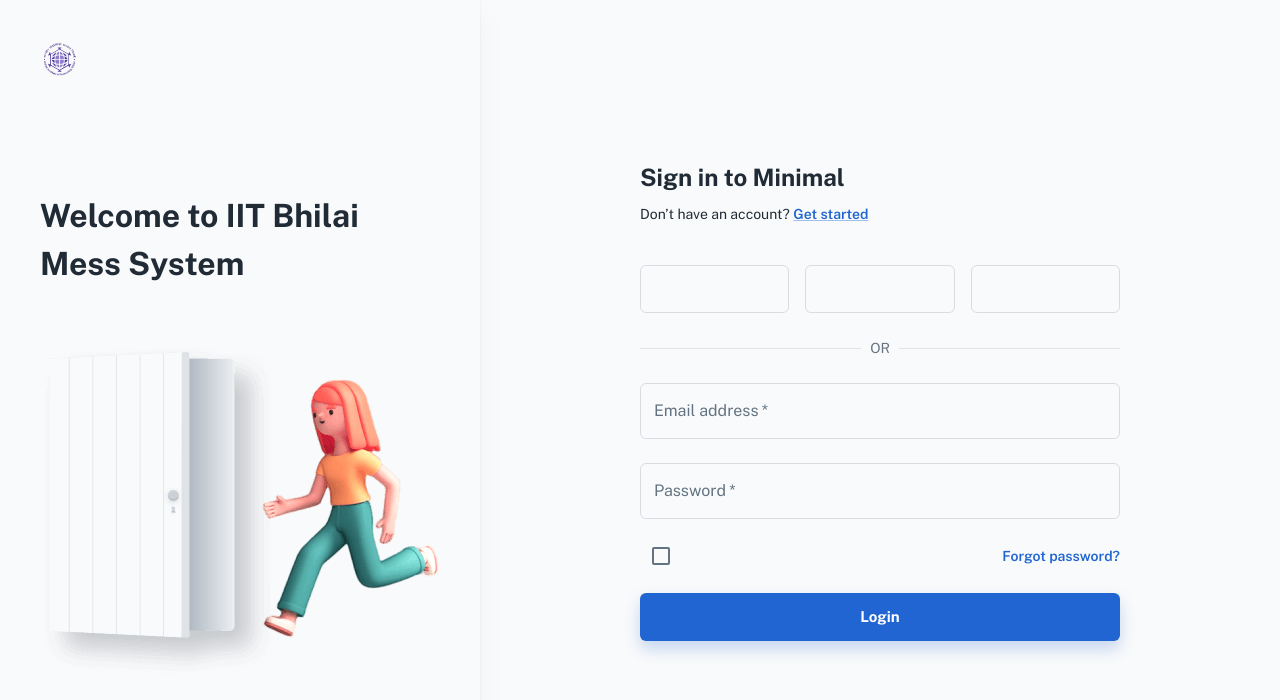
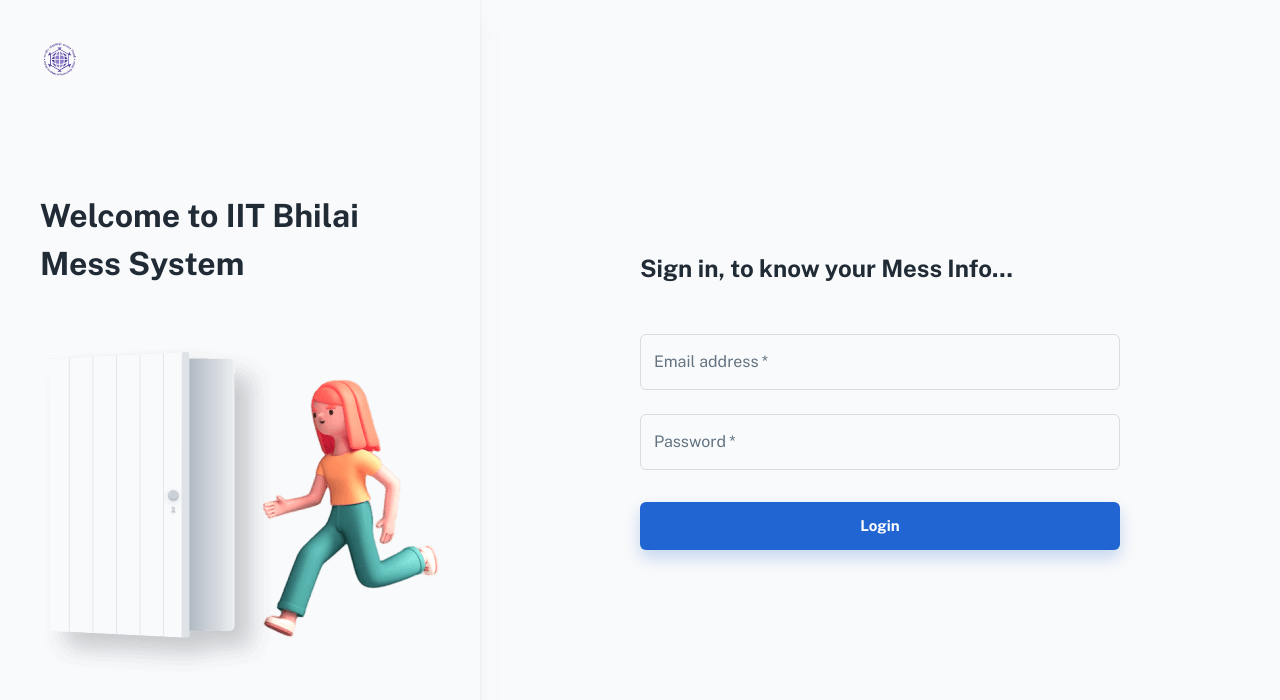
Before and after one commit to srs-sudeep/ID-Card, a React (Create React App) app in the folder web-client/: page / in a window 1280 px wide. Shown: the top 700 px of the page. Built offline with nearby package versions, Linux system fonts and the light colour scheme; some icons are missing; a web font is replaced by a local one.

Commit message:
FIX: Removed unused elements at Login Page

```diff
--- a/web-client/src/pages/LoginPage.js
+++ b/web-client/src/pages/LoginPage.js
@@ -70,15 +70,15 @@
         <Container maxWidth="sm">
           <StyledContent>
             <Typography variant="h4" gutterBottom>
-              Sign in to Minimal
+              Sign in, to know your Mess Info...
             </Typography>
 
             <Typography variant="body2" sx={{ mb: 5 }}>
-              Don’t have an account? {''}
-              <Link variant="subtitle2">Get started</Link>
+              {/* Don’t have an account? {''}
+              <Link variant="subtitle2">Get started</Link> */}
             </Typography>
 
-            <Stack direction="row" spacing={2}>
+            {/* <Stack direction="row" spacing={2}>
               <Button fullWidth size="large" color="inherit" variant="outlined">
                 <Iconify icon="eva:google-fill" color="#DF3E30" width={22} height={22} />
               </Button>
@@ -90,13 +90,13 @@
               <Button fullWidth size="large" color="inherit" variant="outlined">
                 <Iconify icon="eva:twitter-fill" color="#1C9CEA" width={22} height={22} />
               </Button>
-            </Stack>
-
+            </Stack> */}
+{/*
             <Divider sx={{ my: 3 }}>
               <Typography variant="body2" sx={{ color: 'text.secondary' }}>
                 OR
               </Typography>
-            </Divider>
+            </Divider> */}
 
             <LoginForm />
           </StyledContent>
--- a/web-client/src/sections/auth/login/LoginForm.js
+++ b/web-client/src/sections/auth/login/LoginForm.js
@@ -67,10 +67,10 @@
       </Stack>
 
       <Stack direction="row" alignItems="center" justifyContent="space-between" sx={{ my: 2 }}>
-        <Checkbox name="remember" label="Remember me" />
+        {/* <Checkbox name="remember" label="Remember me" />
         <Link variant="subtitle2" underline="hover">
           Forgot password?
-        </Link>
+        </Link> */}
       </Stack>
 
       <LoadingButton fullWidth size="large" type="submit" variant="contained" onClick={handleSubmit}>
```
